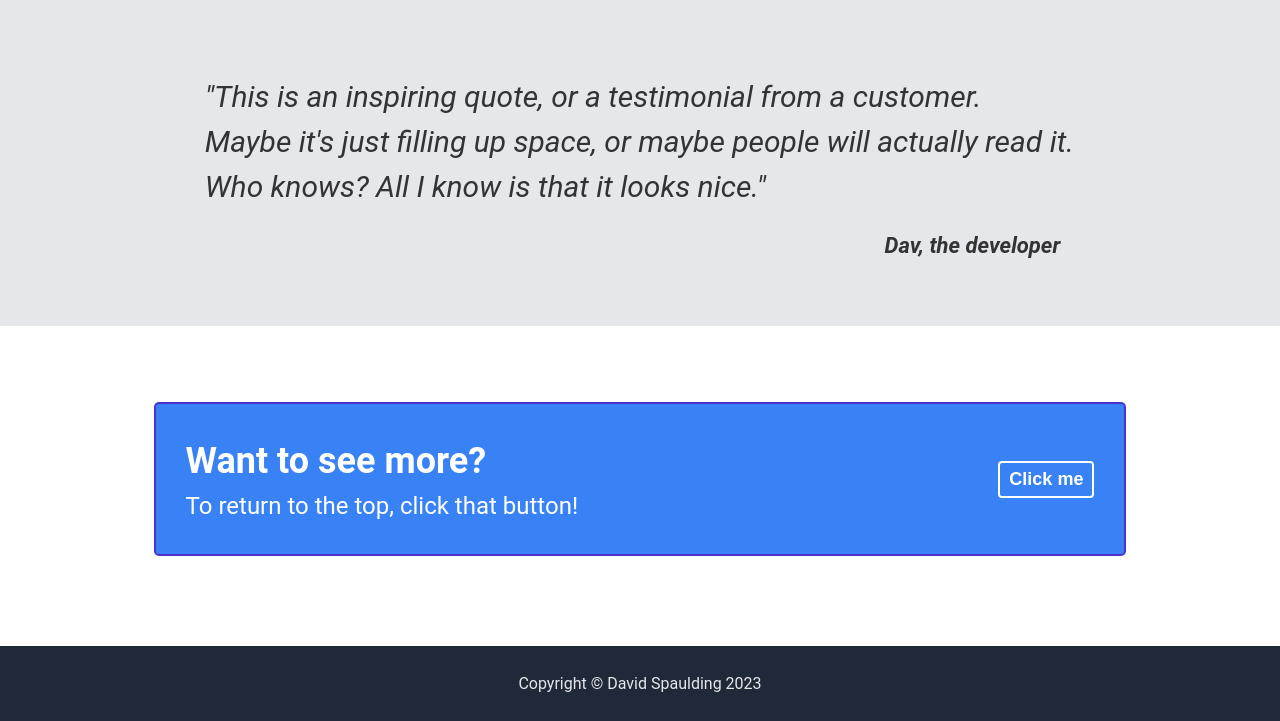
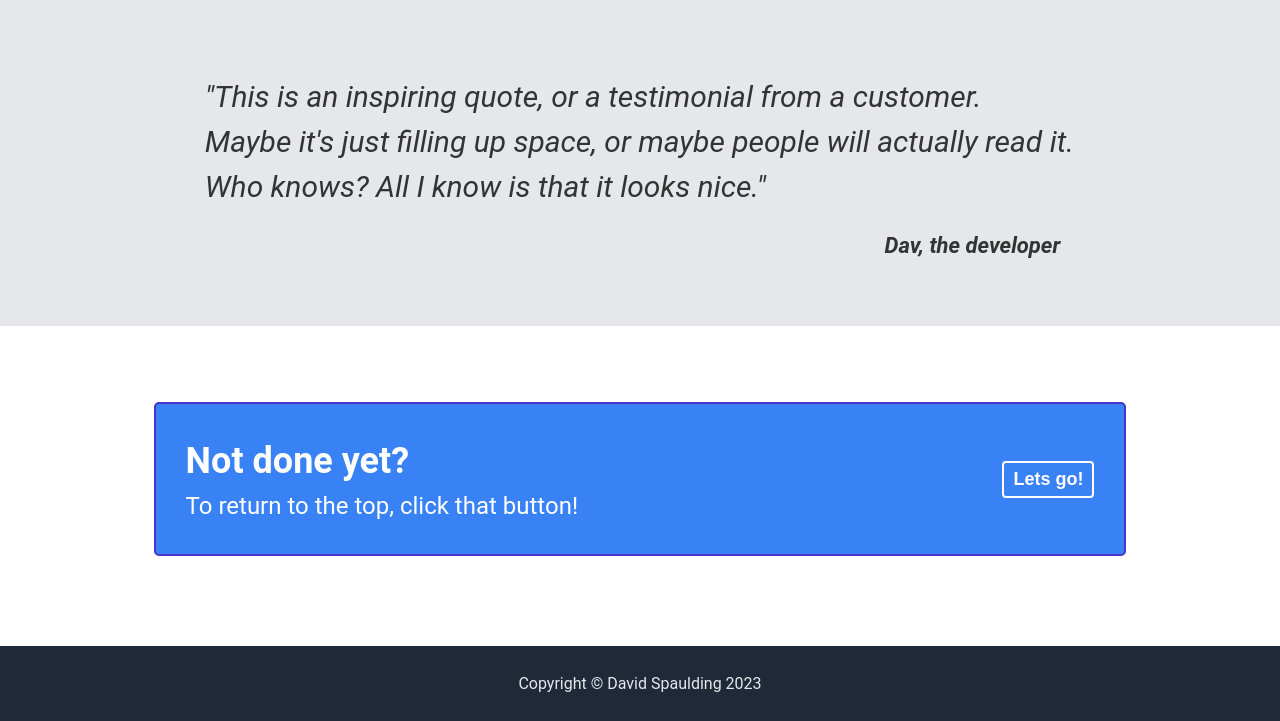
Before and after one commit to dav166/landing-page, a plain HTML site: page index.html in a window 1280 px wide. Shown: the part 784-1505 px from the top of the page. Drawn offline with Linux system fonts and the light colour scheme.

Commit message:
refactor: change text in cta box and button

```diff
--- a/index.html
+++ b/index.html
@@ -59,11 +59,11 @@
         <section id="cta">
             <div class="cta-box">
                 <div>
-                    <h2>Want to see more?</h2>
+                    <h2>Not done yet?</h2>
                     <p>To return to the top, click that button!</p>
                 </div>
                 <a href="#">
-                    <button class="cta-button">Click me</button>
+                    <button class="cta-button">Lets go!</button>
                 </a>
             </div>
         </section>
```
